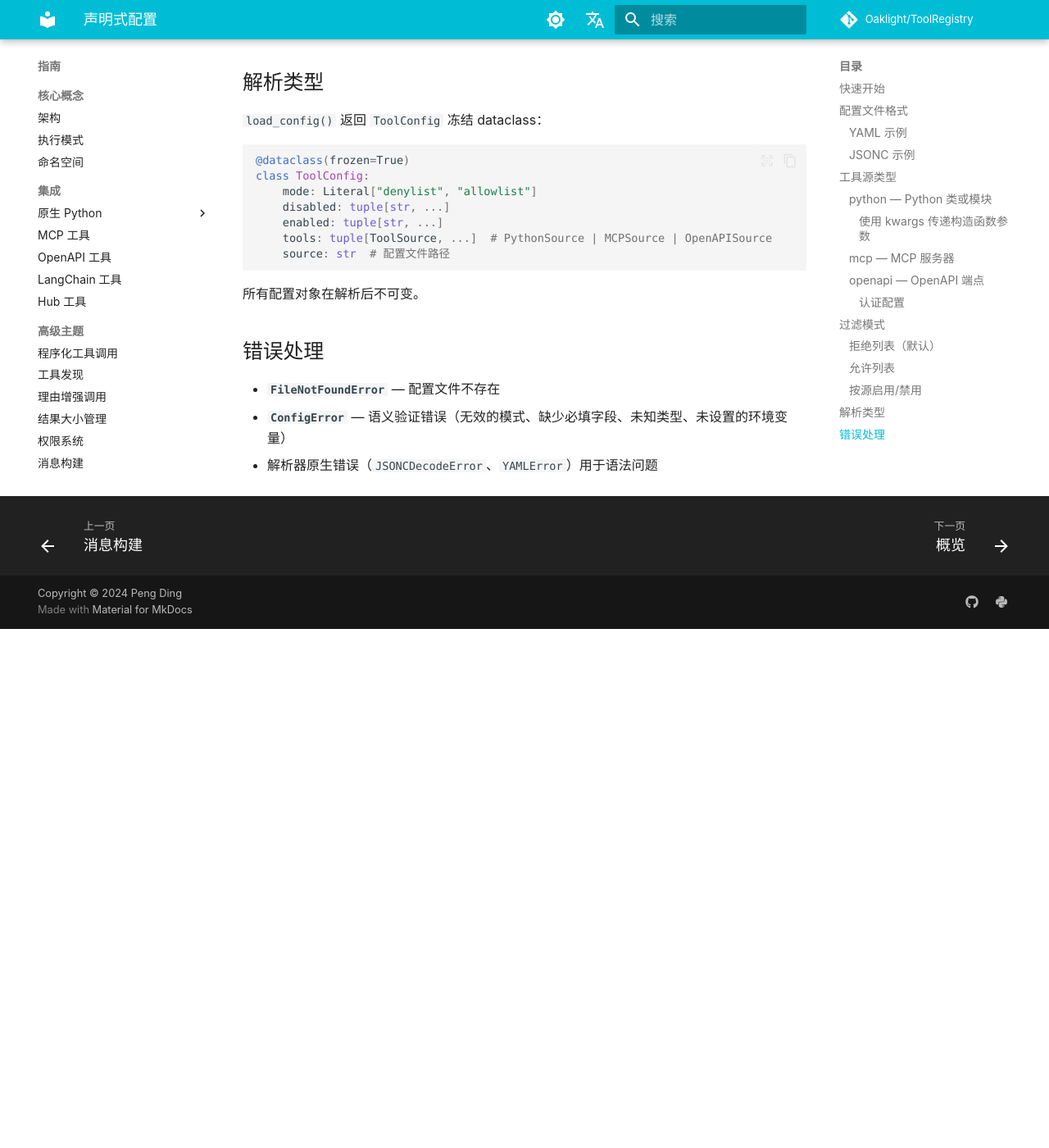
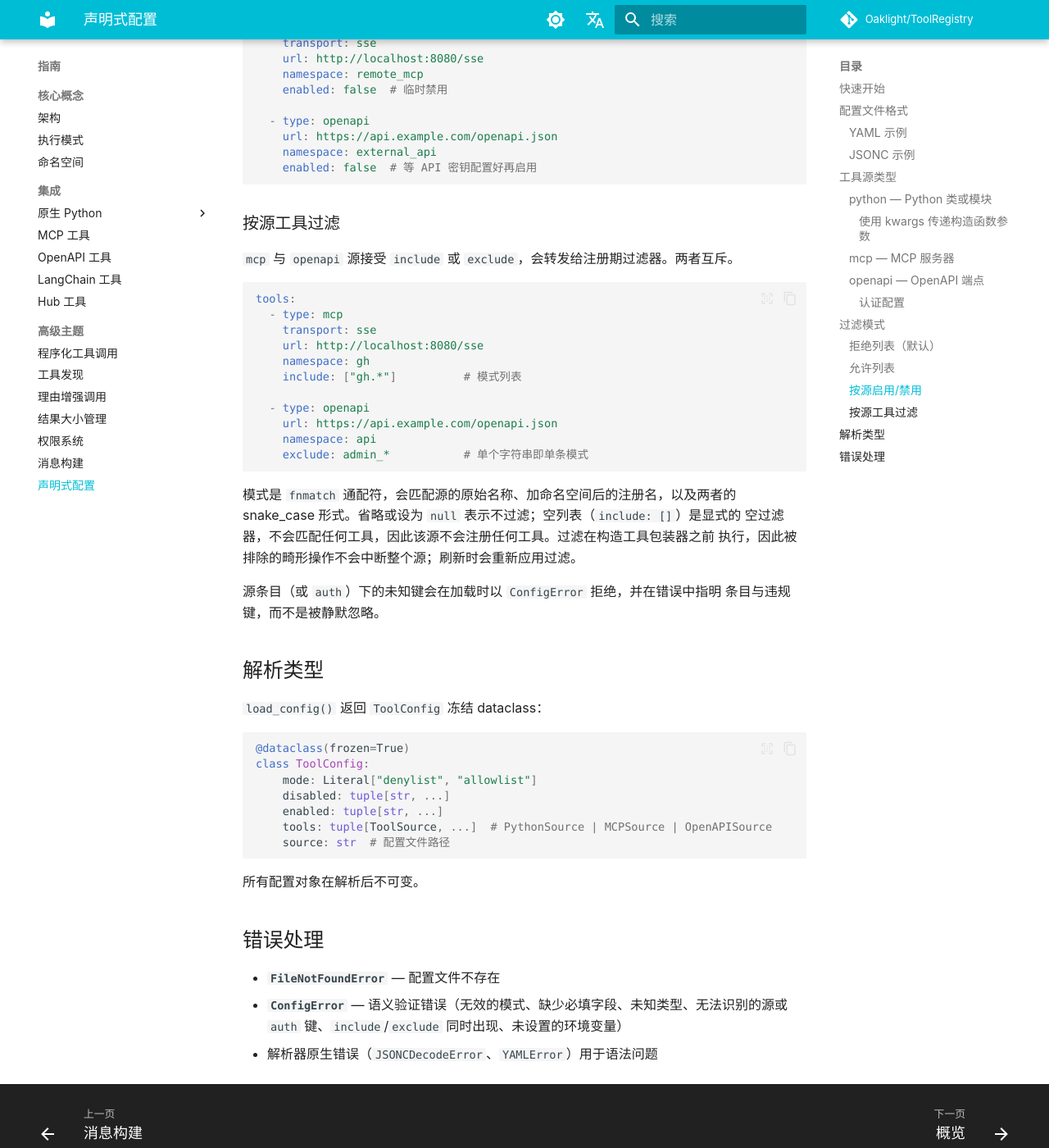
Before and after one commit to Oaklight/ToolRegistry, an MkDocs documentation site: the page built from docs/usage/configuration.md, in a window 1280 px wide and 1400 px high, scrolled down 5597 px. Shown: the whole window at 82% size. Built offline with MkDocs 1.6.1 and Material for MkDocs 9.7.7, drawn with Linux system fonts in a browser that asks for light colours; some web fonts are replaced; comment, search, counter and statistics services are not loaded; before the commit the page ends 6364 px from its top, so only the background shows below that; some of the changed text lies outside the part shown.

Commit message:
docs: document release-prep changes (#289, #295-#297, #300-#302)

````diff
--- a/docs/usage/configuration.md
+++ b/docs/usage/configuration.md
@@ -150,6 +150,8 @@
 | `headers` | dict | 否 | 网络传输的 HTTP 头 |
 | `namespace` | string | 否 | 注册工具的命名空间 |
 | `persistent` | bool | 否 | 保持连接（默认：`true`） |
+| `include` | string 或 list | 否 | 保留的名称或通配模式；与 `exclude` 互斥 |
+| `exclude` | string 或 list | 否 | 排除的名称或通配模式；与 `include` 互斥 |
 | `enabled` | bool | 否 | 按源启用/禁用（默认：`true`） |
 
 !!! tip "`http` 别名"
@@ -164,6 +166,8 @@
 | `namespace` | string | 否 | 注册工具的命名空间 |
 | `auth` | object | 否 | 认证配置 |
 | `base_url` | string | 否 | 覆盖规范中的 `servers[0].url` |
+| `include` | string 或 list | 否 | 保留的名称或通配模式；与 `exclude` 互斥 |
+| `exclude` | string 或 list | 否 | 排除的名称或通配模式；与 `include` 互斥 |
 | `enabled` | bool | 否 | 按源启用/禁用（默认：`true`） |
 
 #### 认证配置
@@ -225,6 +229,32 @@
     enabled: false  # 等 API 密钥配置好再启用
 ```
 
+### 按源工具过滤
+
+`mcp` 与 `openapi` 源接受 `include` 或 `exclude`，会转发给注册期过滤器。两者互斥。
+
+```yaml
+tools:
+  - type: mcp
+    transport: sse
+    url: http://localhost:8080/sse
+    namespace: gh
+    include: ["gh.*"]          # 模式列表
+
+  - type: openapi
+    url: https://api.example.com/openapi.json
+    namespace: api
+    exclude: admin_*           # 单个字符串即单条模式
+```
+
+模式是 `fnmatch` 通配符，会匹配源的原始名称、加命名空间后的注册名，以及两者的
+snake_case 形式。省略或设为 `null` 表示不过滤；空列表（`include: []`）是显式的
+空过滤器，不会匹配任何工具，因此该源不会注册任何工具。过滤在构造工具包装器之前
+执行，因此被排除的畸形操作不会中断整个源；刷新时会重新应用过滤。
+
+源条目（或 `auth`）下的未知键会在加载时以 `ConfigError` 拒绝，并在错误中指明
+条目与违规键，而不是被静默忽略。
+
 ## 解析类型
 
 `load_config()` 返回 `ToolConfig` 冻结 dataclass：
@@ -244,5 +274,5 @@
 ## 错误处理
 
 - **`FileNotFoundError`** — 配置文件不存在
-- **`ConfigError`** — 语义验证错误（无效的模式、缺少必填字段、未知类型、未设置的环境变量）
+- **`ConfigError`** — 语义验证错误（无效的模式、缺少必填字段、未知类型、无法识别的源或 `auth` 键、`include`/`exclude` 同时出现、未设置的环境变量）
 - 解析器原生错误（`JSONCDecodeError`、`YAMLError`）用于语法问题
````
Also changed, not shown: docs/api/core/tool.md (+7 -0 lines), docs/changelog.md (+8 -0 lines), docs/usage/namespace.md (+18 -0 lines).
